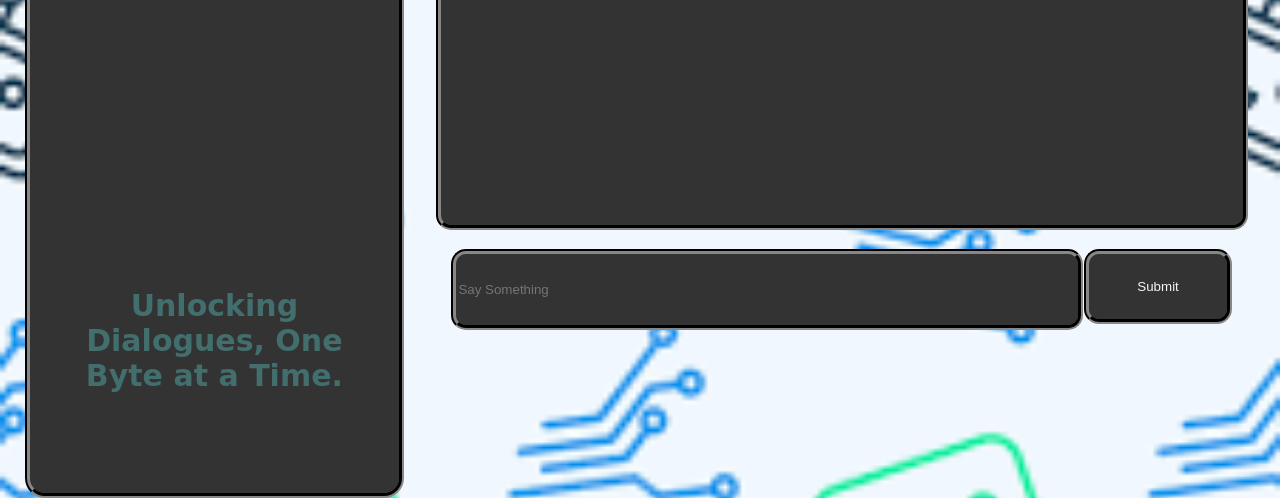
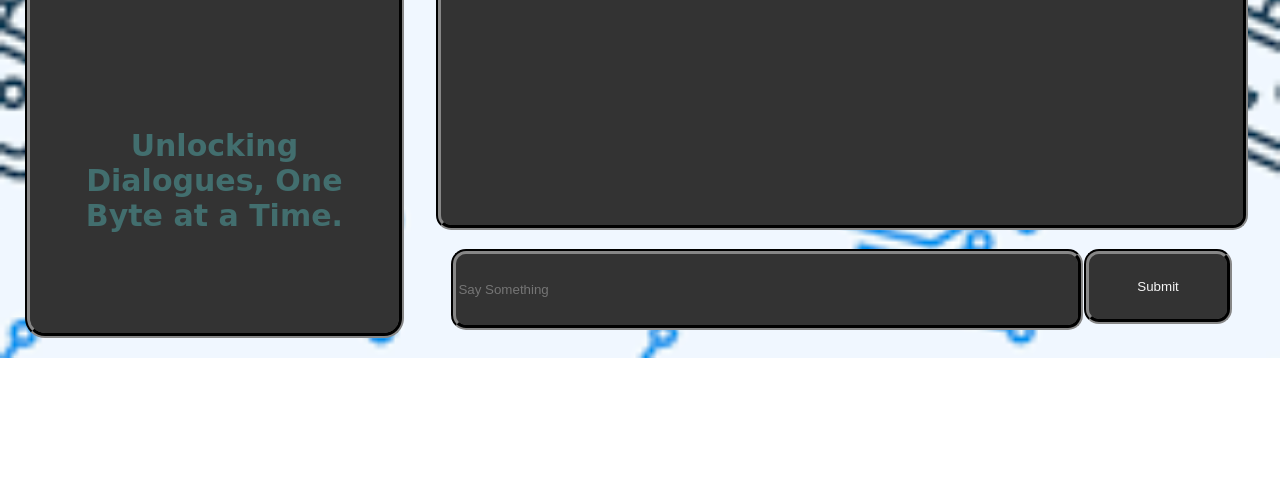
Before and after one commit to priyapahwaa/chatmuse, a plain HTML site: page index.html in a window 1280 px wide. Shown: the part 442-940 px from the top of the page. After the commit the page ends 800 px from the top, so only its background shows below. Drawn offline with Linux system fonts and the light colour scheme.

Commit message:
Update index.html

```diff
--- a/index.html
+++ b/index.html
@@ -51,7 +51,7 @@
     padding: 40px;
     margin-left: 25px ;
     margin-top: 40px;
-    height:810px ;
+    height:650px ;
     border: 5px groove #333;
 
   }
```
